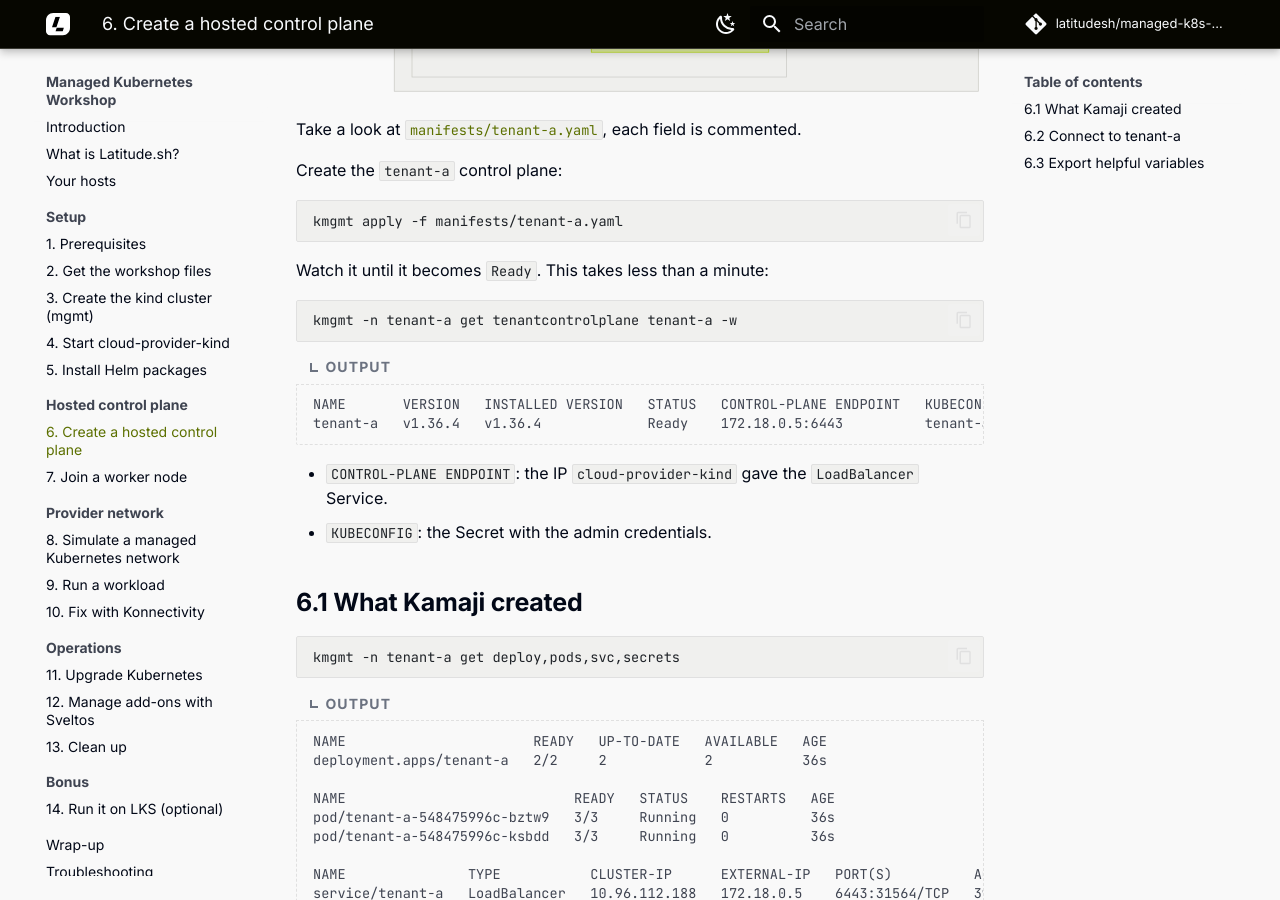
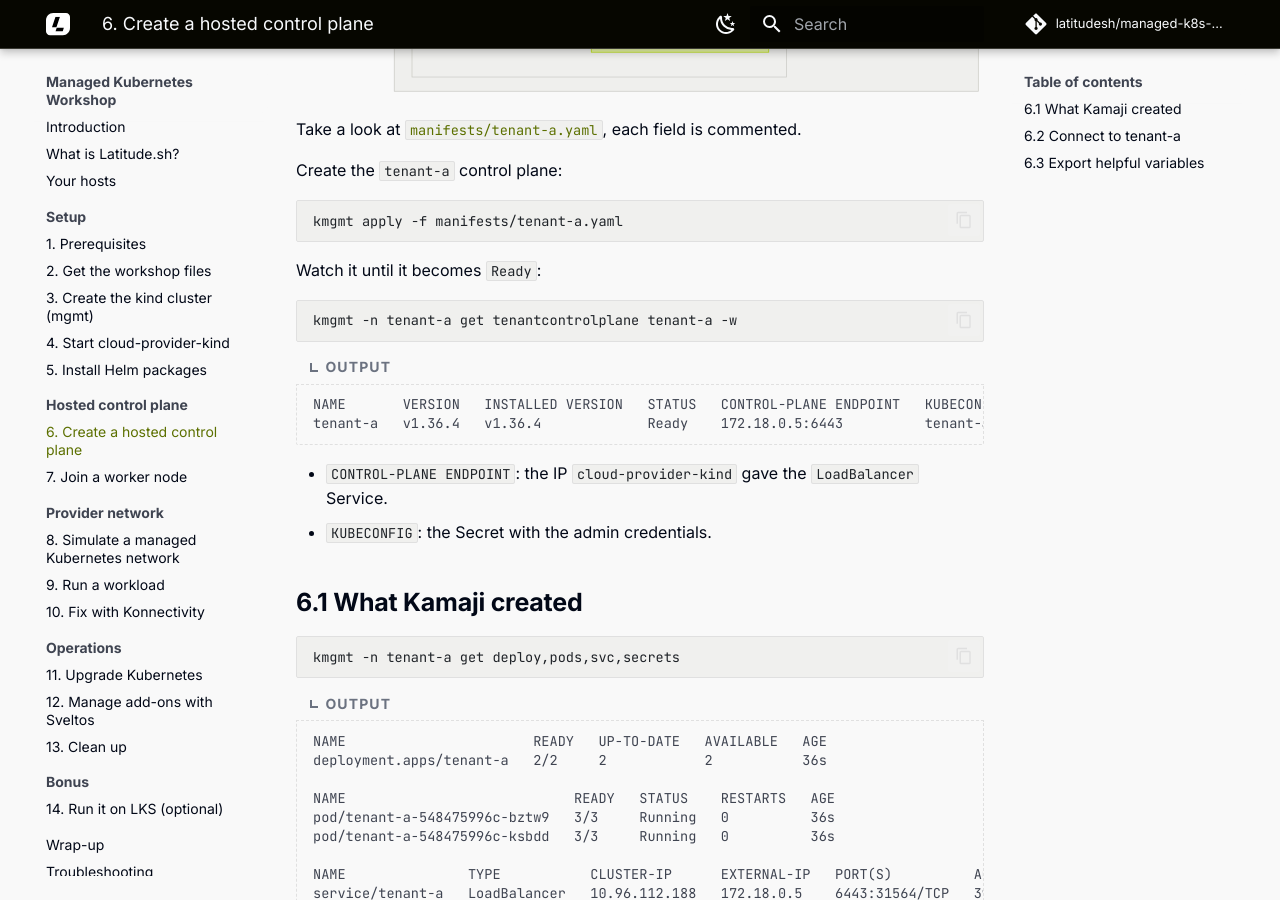
Before and after one commit to latitudesh/managed-k8s-workshop, an MkDocs documentation site: the page built from docs/06-hosted-control-plane.md, in a window 1280 px wide and 900 px high, scrolled down 522 px. Built offline with MkDocs 1.6.1 and Material for MkDocs 9.7.7, drawn with Linux system fonts in a browser that asks for light colours; comment, search, counter and statistics services are not loaded.

Commit message:
Drop the timing promise from the tenant-a Ready wait
Co-Authored-By: Claude Fable 5.1 <noreply@anthropic.com>

````diff
--- a/docs/06-hosted-control-plane.md
+++ b/docs/06-hosted-control-plane.md
@@ -23,7 +23,7 @@ Create the `tenant-a` control plane:
 kmgmt apply -f manifests/tenant-a.yaml
 ```
 
-Watch it until it becomes `Ready`. This takes less than a minute:
+Watch it until it becomes `Ready`:
 ```sh
 kmgmt -n tenant-a get tenantcontrolplane tenant-a -w
 ```
````
